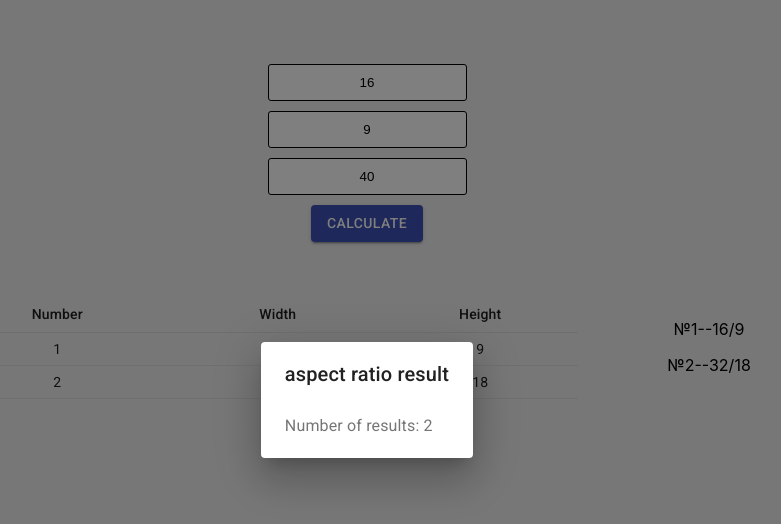
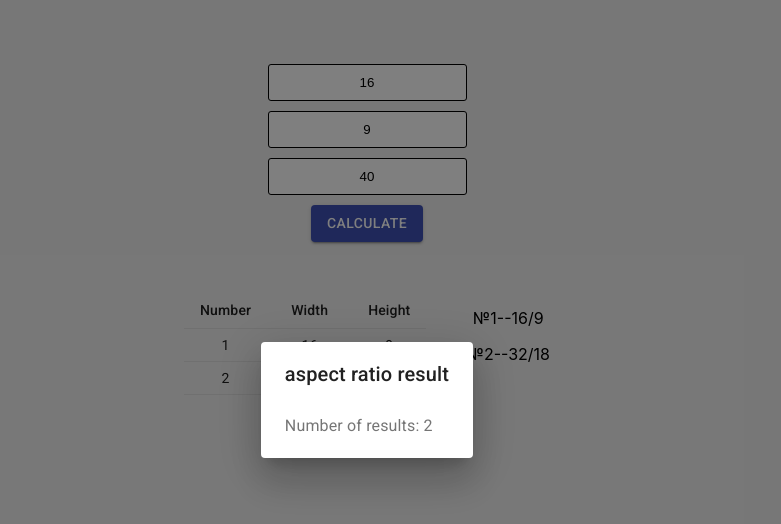
Before and after one commit to smozhevsky/aspect-ratio-calculate, a React (Create React App) app: page / in a window 1280 px wide. Both pictures are taken after a click on the button "CALCULATE". Shown: the top 524 px of the page, without its empty margins (273-1054 px from the left). Built offline with nearby package versions, Linux system fonts and the light colour scheme.

Commit message:
add useMediaQuery hook

```diff
--- a/src/App.tsx
+++ b/src/App.tsx
@@ -1,16 +1,9 @@
-import { Grid, makeStyles, useMediaQuery } from "@material-ui/core";
+// import { useMediaQuery } from "@material-ui/core";
 import React, { useState } from "react";
 import AspectForm from "./components/AspectForm";
 import DialogModal from "./components/dialog/DialogModal";
-import { OutputList } from "./components/output/OutputList";
-import OutputTable from "./components/output/OutputTable";
 import { getAspectRatio } from "./utils/utils";
-
-const useStyles = makeStyles({
-  container: {
-    marginTop: "50px",
-  },
-});
+import Output from "./components/Output";
 
 function App() {
   const [open, setOpen] = useState(false);
@@ -25,38 +18,14 @@ function App() {
     setResults(getAspectRatio(+width, +height, +maxWidth));
   };
 
-  const classes = useStyles();
-  const matches = useMediaQuery("(min-width:600px)");
-
   return (
     <React.Fragment>
       <AspectForm onSubmit={handleOnSubmit} />
       <DialogModal open={open} onClose={handleClose} results={results} />
+
       {/* + useMediaQuery */}
-      {/* TODO: useMediaQuery
-                разобраться с Grid компонентом*/}
-      {results.length > 0 && (
-        <Grid
-          container
-          direction="row"
-          className={classes.container}
-          spacing={1}
-          justify="center"
-          alignItems="center"
-        >
-          <Grid item sm={12} md={6}>
-            <OutputTable results={results} />
-          </Grid>
-          <Grid item sm={4} md={2}>
-            <OutputList results={results} />
-          </Grid>
-        </Grid>
-      )}
-      {/* <div>
-        <OutputTable results={results} />
-        <OutputList results={results} />
-        <span>{`(min-width:600px) matches: ${matches}`}</span>;
-      </div> */}
+
+      {results.length > 0 && <Output results={results} />}
     </React.Fragment>
   );
 }
--- /dev/null
+++ b/src/components/Output.tsx
@@ -0,0 +1,35 @@
+import React from "react";
+import OutputTable from "./output/OutputTable";
+import { OutputList } from "./output/OutputList";
+import { makeStyles } from "@material-ui/core";
+import { useMediaQuery } from "@material-ui/core";
+
+const useStyles = makeStyles({
+  withMediaQuery: {
+    marginTop: "50px",
+    display: "flex",
+    justifyContent: "center",
+  },
+});
+
+export default function Output(props: any) {
+  const classes = useStyles();
+  const matches: boolean = useMediaQuery("(min-width:600px)");
+
+  if (matches) {
+    return (
+      <div className={classes.withMediaQuery}>
+        <OutputTable results={props.results} />
+        <OutputList results={props.results} />
+      </div>
+    );
+  }
+  return (
+    <>
+      <div>
+        <OutputTable results={props.results} />
+        <OutputList results={props.results} />
+      </div>
+    </>
+  );
+}
```
